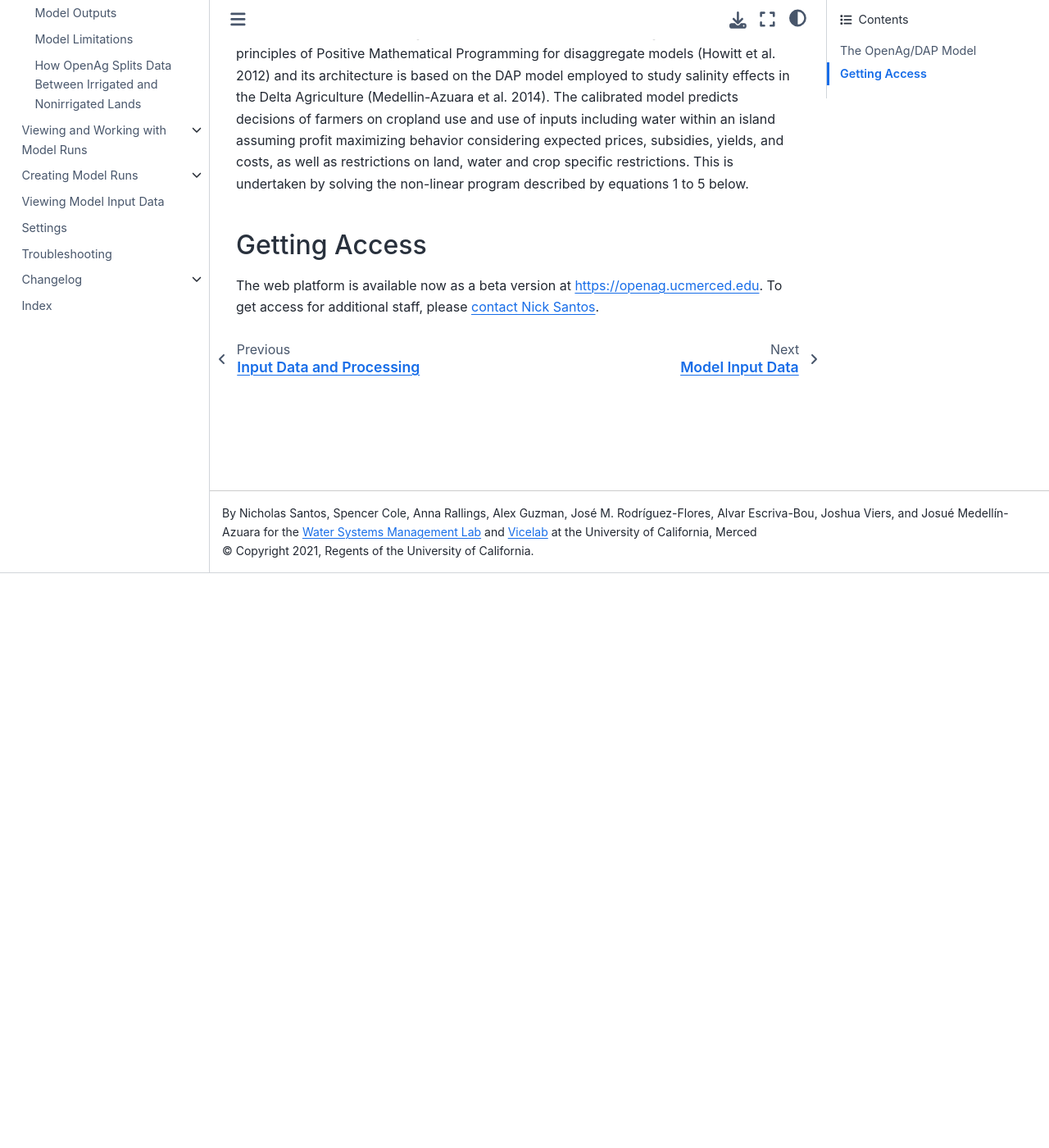
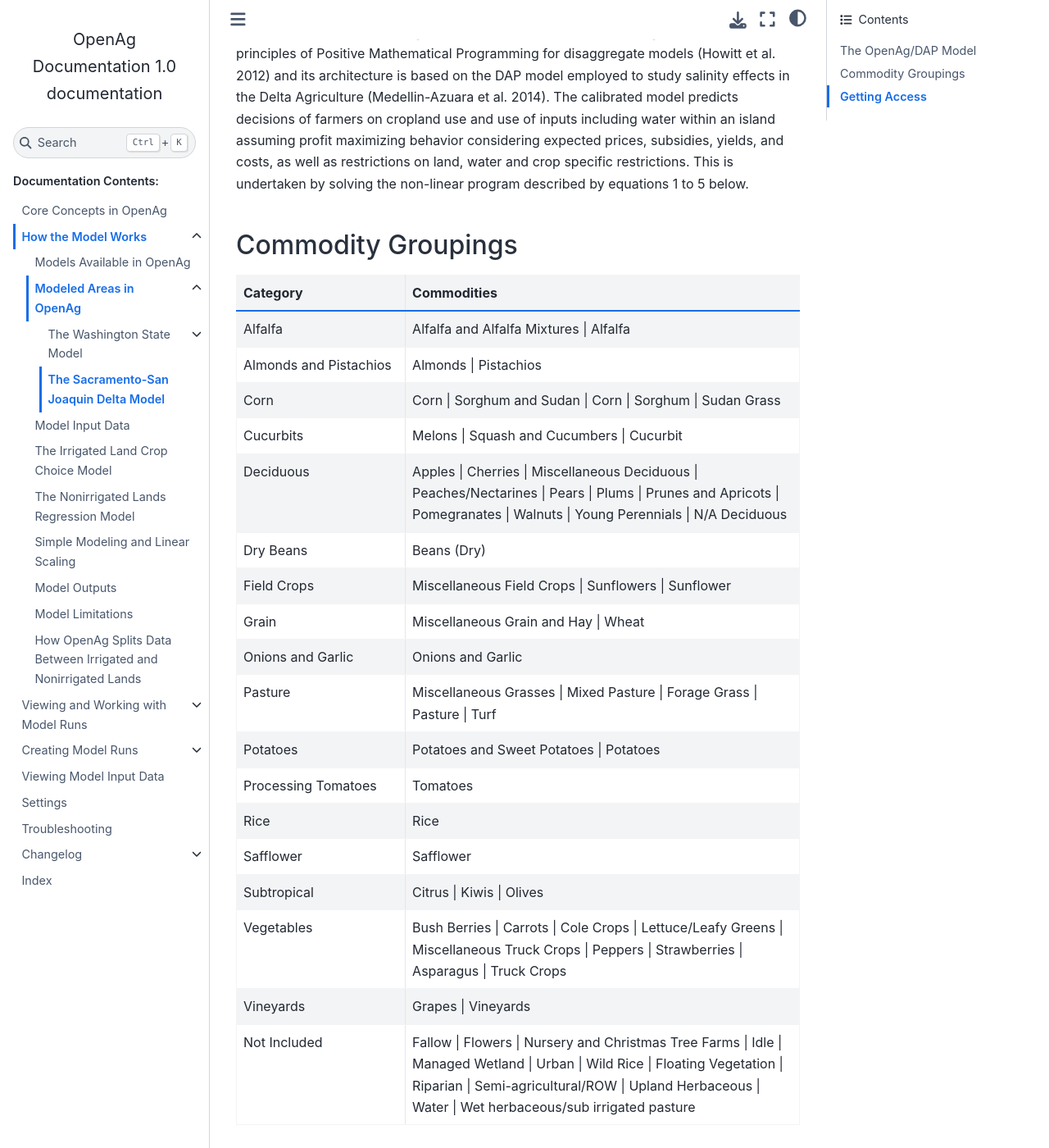
Before and after one commit to Water-Systems-Management-UCM/OpenAg_Docs, a Sphinx documentation site: the page built from source/ModelAreas/ssj_delta/ssj_delta.rst, in a window 1280 px wide and 1400 px high, scrolled down 701 px. Shown: the whole window at 82% size. Built offline with Sphinx 7.4.7 and the Sphinx Book theme 1.1.4, drawn with Linux system fonts in a browser that asks for light colours.

Commit message:
Adding Commodity groups for DAP and adding some lines I'd filled in and not committed for WA

```diff
--- a/source/ModelAreas/ssj_delta/ssj_delta.rst
+++ b/source/ModelAreas/ssj_delta/ssj_delta.rst
@@ -35,6 +35,42 @@
 crop specific restrictions. This is undertaken by solving the non-linear program
 described by equations 1 to 5 below.
 
+Commodity Groupings
+-----------------------
+
+..
+    comment
+    This data came from a spreadsheet from Spencer Cole via Teams on 4/26/2022
+    Reaggregated in Notepad++ with CsvQuery using the query
+
+    SELECT Col1 as Category, group_concat(Col2, "  |  ") as Commodities FROM THIS GROUP BY Col1
+
+    Then reformatted the line for Not Included and removed some extra quotes and an extra header row that's inserted
+
+
+.. csv-table::
+    :header: Category, Commodities
+    :widths: 30, 70
+
+    Alfalfa, Alfalfa and Alfalfa Mixtures | Alfalfa
+    Almonds and Pistachios, Almonds | Pistachios
+    Corn, Corn | Sorghum and Sudan | Corn | Sorghum | Sudan Grass
+    Cucurbits, Melons | Squash and Cucumbers | Cucurbit
+    Deciduous, Apples | Cherries | Miscellaneous Deciduous | Peaches/Nectarines | Pears | Plums | Prunes and Apricots | Pomegranates | Walnuts | Young Perennials | N/A Deciduous
+    Dry Beans, Beans (Dry)
+    Field Crops, Miscellaneous Field Crops | Sunflowers | Sunflower
+    Grain, Miscellaneous Grain and Hay | Wheat
+    Onions and Garlic, Onions and Garlic
+    Pasture, Miscellaneous Grasses | Mixed Pasture | Forage Grass | Pasture | Turf
+    Potatoes, Potatoes and Sweet Potatoes | Potatoes
+    Processing Tomatoes, Tomatoes
+    Rice, Rice
+    Safflower, Safflower
+    Subtropical, Citrus | Kiwis | Olives
+    Vegetables, Bush Berries | Carrots | Cole Crops | Lettuce/Leafy Greens | Miscellaneous Truck Crops | Peppers | Strawberries | Asparagus | Truck Crops
+    Vineyards, Grapes | Vineyards
+    Not Included, Fallow | Flowers | Nursery and Christmas Tree Farms | Idle | Managed Wetland | Urban | Wild Rice | Floating Vegetation | Riparian | Semi-agricultural/ROW | Upland Herbaceous | Water | Wet herbaceous/sub irrigated pasture
+
 Getting Access
 ----------------
 The web platform is available now as a beta version at https://openag.ucmerced.edu.
--- a/source/ModelAreas/washington/input_data_sources.rst
+++ b/source/ModelAreas/washington/input_data_sources.rst
@@ -83,12 +83,12 @@
 
 Precipitation and Temperature
 -------------------------------
-
-.. todo:: fill in
+Rainfall data were obtained from PRISM's monthly 4km gridded normals. Monthly data were summed into seasons (summer, fall, winter,
+and spring) and the mean grid value within each region was extracted as the region's rainfall value for each time period.
 
 Surface Water Deliveries
 ---------------------------
-.. todo:: To fill in once edits are complete
+Surface water delivery data were obtained from the US Bureau of Reclamation via a Freedom of Information Act request.
 
 Crop Price and Yield
 -------------------------
```
